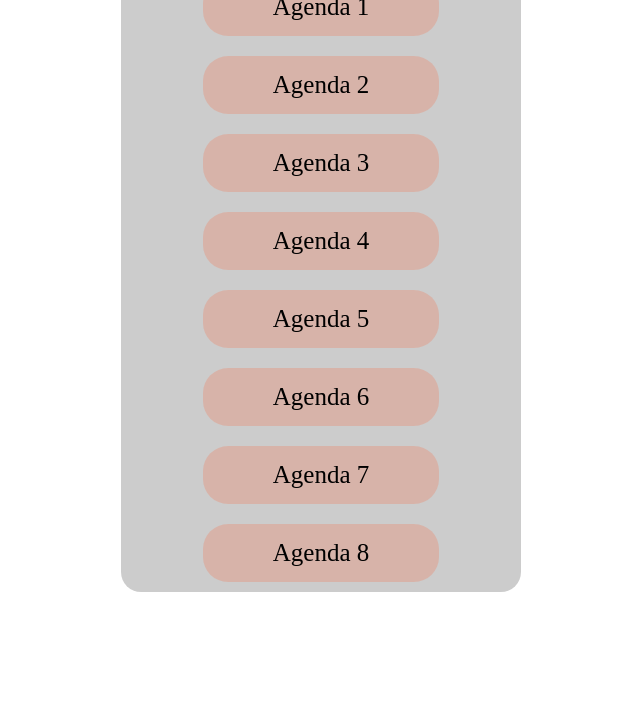
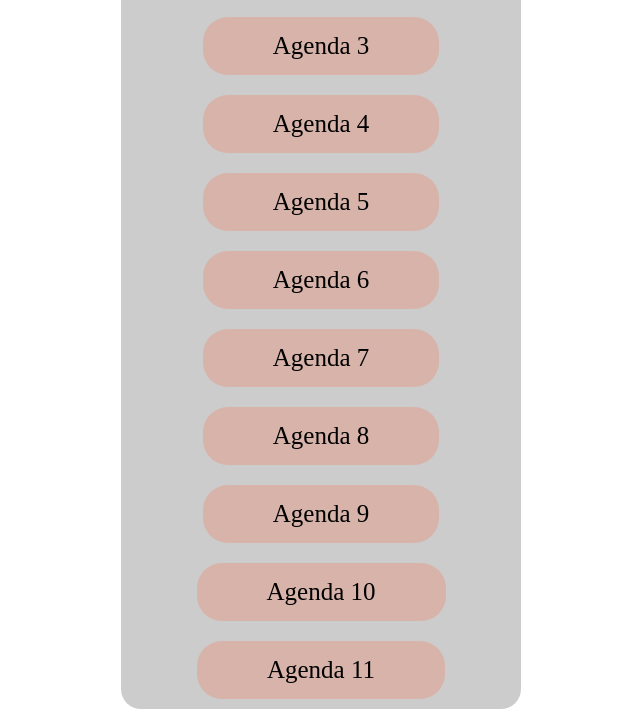
Before and after one commit to tecdevetec/tecdevetec.github.io, a plain HTML site: page ds.html in a window 1280 px wide. Shown: the part 149-858 px from the top of the page, without its empty margins (319-959 px from the left). Before the commit the page ends 800 px from the top, so only its background shows below. Drawn offline with Linux system fonts and the light colour scheme.

Commit message:
new file

```diff
--- a/ds.html
+++ b/ds.html
@@ -52,6 +52,24 @@
          href="./src/pdfs/ds/agenda8_mergulhando_atualizado11.pdf"
          rel="noopener noreferrer"
          >Agenda 8</a>
+
+         <a target="_blank"
+         href="./src/pdfs/ds/logica_agenda09_netbeans.pdf"
+         rel="noopener noreferrer"
+         >Agenda 9</a>
+
+         <a target="_blank"
+         href="./src/pdfs/ds/logica_agenda10_netbeans.pdf"
+         rel="noopener noreferrer"
+         >Agenda 10</a>
+
+         <a target="_blank"
+         href="./src/pdfs/ds/agenda_11_web_i_dsi_i1.pdf"
+         rel="noopener noreferrer"
+         >Agenda 11</a>
+    </div>
+    </div>
+    </div>
     </div>
 
 </body>
```
Also changed, not shown: comun.html (+5 -0 lines), ti.html (+15 -0 lines), 7 other files.
